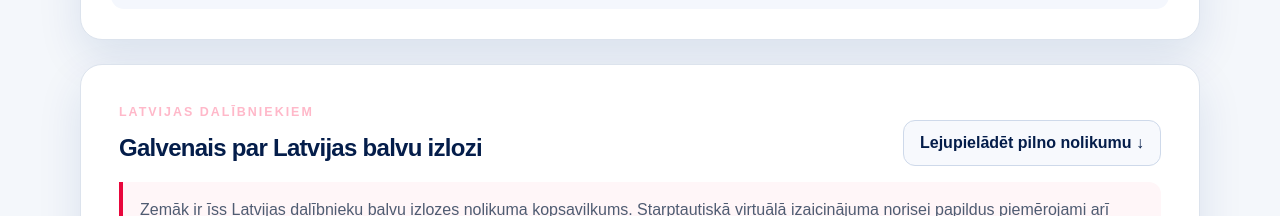
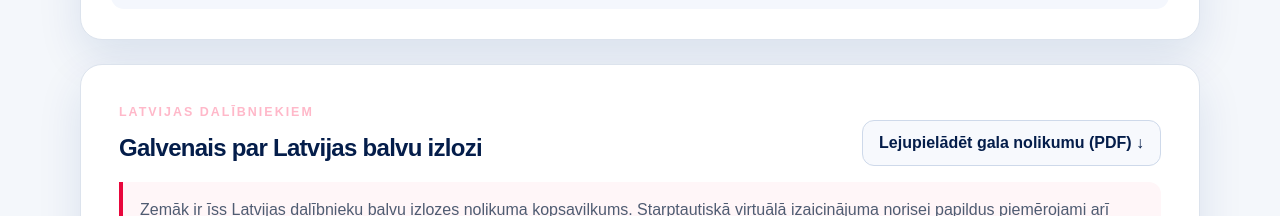
Before and after one commit to ronaldsrezais-cpu/dadathlon_latvia, a Next.js app: page /virtualais_izaicinajums in a window 1280 px wide. Shown: the part 1320-1536 px from the top of the page. Built offline with nearby package versions, Linux system fonts and the light colour scheme.

Commit message:
Add files via upload

```diff
--- a/app/virtualais_izaicinajums/page.tsx
+++ b/app/virtualais_izaicinajums/page.tsx
@@ -4,7 +4,7 @@ import Footer from "@/components/Footer";
 
 const RACE_ID_URL = "https://raceid.com/en/races/14911/about";
 const RACE_ID_RULES_URL = "https://raceid.com/en/races/14911/information";
-const FULL_RULES_URL = "/Global_Dadathlon_2026_Latvijas_balvas_izlozes_nolikums.docx";
+const FULL_RULES_URL = "/Global_Dadathlon_2026_Latvijas_balvas_izlozes_nolikums.pdf";
 
 export default function VirtualChallengePage() {
   return (
@@ -117,7 +117,7 @@ export default function VirtualChallengePage() {
                 <h2 id="rules-title">Galvenais par Latvijas balvu izlozi</h2>
               </div>
               <a href={FULL_RULES_URL} className="virtual-rules-download" download>
-                Lejupielādēt pilno nolikumu ↓
+                Lejupielādēt gala nolikumu (PDF) ↓
               </a>
             </div>
             <p className="virtual-rules-intro">
--- a/virtualais_izaicinajums-preview.html
+++ b/virtualais_izaicinajums-preview.html
@@ -39,7 +39,7 @@
   </section>
 
   <section class="virtual-rules-section" id="nolikums">
-    <div class="virtual-rules-heading"><div><p class="section-kicker">Latvijas dalībniekiem</p><h2>Galvenais par Latvijas balvu izlozi</h2></div><a href="public/Global_Dadathlon_2026_Latvijas_balvas_izlozes_nolikums.docx" class="virtual-rules-download">Lejupielādēt pilno nolikumu ↓</a></div>
+    <div class="virtual-rules-heading"><div><p class="section-kicker">Latvijas dalībniekiem</p><h2>Galvenais par Latvijas balvu izlozi</h2></div><a href="public/Global_Dadathlon_2026_Latvijas_balvas_izlozes_nolikums.pdf" class="virtual-rules-download">Lejupielādēt gala nolikumu (PDF) ↓</a></div>
     <p class="virtual-rules-intro">Zemāk ir īss Latvijas dalībnieku balvu izlozes nolikuma kopsavilkums. Starptautiskā virtuālā izaicinājuma norisei papildus piemērojami arī RaceID publicētie <a href="https://raceid.com/en/races/14911/information" target="_blank">Global Dadathlon 2026 noteikumi ↗</a>.</p>
     <div class="virtual-rule-grid">
       <article class="virtual-rule-card"><div class="virtual-card-icon">⏱️</div><h3>Termiņš</h3><p>Latvijas balvu izlozei visas trīs aktivitātes jāizpilda un rezultāti RaceID jāaugšupielādē līdz <strong>2026. gada 30. septembra plkst. 23.59</strong>. Aktivitātes drīkst būt veiktas arī pirms 1. septembra.</p></article>
```
Also changed, not shown: 1 other file (tests, documents, lock files or other folders).
